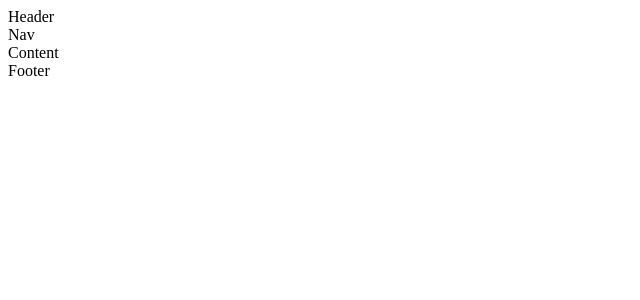
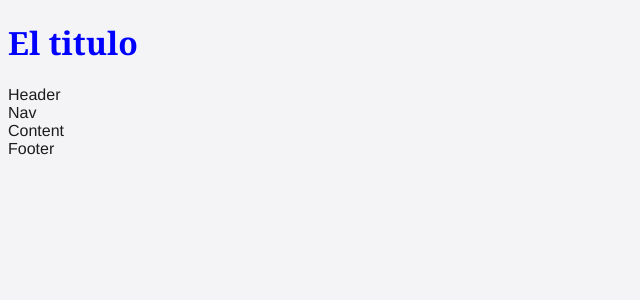
Before and after one commit to KatherinSernaMeza/customer-management-app, a React (Vite) app: page / in a window 1280 px wide. Shown: the top 300 px of the page, without its empty margins (0-640 px from the left). Built offline with nearby package versions, Linux system fonts and the light colour scheme.

Commit message:
sass setup

```diff
--- a/index.html
+++ b/index.html
@@ -4,9 +4,10 @@
     <meta charset="UTF-8" />
     <link rel="icon" type="image/svg+xml" href="/vite.svg" />
     <meta name="viewport" content="width=device-width, initial-scale=1.0" />
-    <title>Vite + React + TS</title>
+    <link rel="stylesheet" href="./src/styles/_main.scss" />
+    <title>Customer Managment</title>
   </head>
-  <body>
+  <body class="grid-container">
     <div id="root"></div>
     <script type="module" src="/src/main.tsx"></script>
   </body>
--- a/package.json
+++ b/package.json
@@ -23,6 +23,7 @@
     "eslint": "^8.38.0",
     "eslint-plugin-react-hooks": "^4.6.0",
     "eslint-plugin-react-refresh": "^0.3.4",
+    "sass": "^1.63.6",
     "typescript": "^5.0.2",
     "vite": "^4.3.9"
   }
--- a/src/components/Content.tsx
+++ b/src/components/Content.tsx
@@ -1,7 +1,7 @@
 import React from "react";
 
 const Content = () => {
-  return <div>Content</div>;
+  return <main>Content</main>;
 };
 
 export default Content;
--- a/src/components/Footer.tsx
+++ b/src/components/Footer.tsx
@@ -1,7 +1,7 @@
 import React from "react";
 
 const Footer = () => {
-  return <div>Footer</div>;
+  return <footer>Footer</footer>;
 };
 
 export default Footer;
--- a/src/components/Header.tsx
+++ b/src/components/Header.tsx
@@ -1,7 +1,7 @@
 import React from "react";
 
 const Header = () => {
-  return <div>Header</div>;
+  return <header>Header</header>;
 };
 
 export default Header;
--- a/src/components/Nav.tsx
+++ b/src/components/Nav.tsx
@@ -1,7 +1,7 @@
 import React from "react";
 
 const Nav = () => {
-  return <div>Nav</div>;
+  return <nav>Nav</nav>;
 };
 
 export default Nav;
--- a/src/main.tsx
+++ b/src/main.tsx
@@ -4,6 +4,7 @@ import App from "./App.tsx";
 
 ReactDOM.createRoot(document.getElementById("root") as HTMLElement).render(
   <React.StrictMode>
+    <h1> El titulo</h1>
     <App />
   </React.StrictMode>
 );
--- a/src/styles/_global.scss
+++ b/src/styles/_global.scss
@@ -0,0 +1,150 @@
+/* http://meyerweb.com/eric/tools/css/reset/
+   v2.0 | 20110126
+   License: none (public domain)
+*/
+*,
+*:before,
+*:after {
+  box-sizing: border-box;
+}
+
+html {
+  height: 100%;
+}
+
+body,
+div,
+span,
+object,
+iframe,
+figure,
+h1,
+h2,
+h3,
+h4,
+h5,
+h6,
+p,
+blockquote,
+pre,
+a,
+code,
+em,
+img,
+small,
+strike,
+strong,
+sub,
+sup,
+tt,
+b,
+u,
+i,
+ol,
+ul,
+li,
+fieldset,
+form,
+label,
+table,
+caption,
+tbody,
+tfoot,
+thead,
+tr,
+th,
+td,
+main,
+canvas,
+embed,
+footer,
+header,
+nav,
+section,
+video {
+  margin: 0;
+  padding: 0;
+  border: 0;
+  font-size: 100%;
+  font: inherit;
+  vertical-align: baseline;
+  text-rendering: optimizeLegibility;
+  -webkit-font-smoothing: antialiased;
+  text-size-adjust: none;
+}
+
+footer,
+header,
+nav,
+section,
+main {
+  display: block;
+}
+
+body {
+  line-height: 1;
+  min-height: 100%;
+}
+
+ol,
+ul {
+  list-style: none;
+}
+
+blockquote,
+q {
+  quotes: none;
+}
+
+blockquote:before,
+blockquote:after,
+q:before,
+q:after {
+  content: "";
+  content: none;
+}
+
+table {
+  border-collapse: collapse;
+  border-spacing: 0;
+}
+
+input {
+  -webkit-appearance: none;
+  border-radius: 0;
+}
+
+.grid-container > * {
+  box-shadow: -1px 1px 7px 0px rgba(0, 0, 0, 0.75);
+  border-radius: 4px;
+}
+
+.header {
+  grid-area: header;
+  background-color: red;
+}
+
+.navbar {
+  grid-area: header;
+  background-color: green;
+}
+
+.main {
+  grid-area: header;
+  background-color: pink;
+}
+
+.footer {
+  grid-area: header;
+  background-color: blue;
+}
+
+.grid-container {
+  display: grid;
+  gap: 10px;
+  grid-template-areas:
+    "header"
+    "navbar"
+    "main"
+    "footer";
+}
--- a/src/styles/main.scss
+++ b/src/styles/_main.scss
@@ -4,3 +4,6 @@
 @import "_variables.scss";
 @import "_mixins.scss";
 @import "_functions.scss";
+
+//2.- TYPOGRAPHY
+@import "_typography.scss";
--- a/src/styles/_typography.scss
+++ b/src/styles/_typography.scss
@@ -0,0 +1,21 @@
+$sans-serif: "Source Sans Pro", Helvetica, Verdana, sans-serif;
+$serif: Merriweather, Georgia, "Times New Roman", serif;
+$mono: "Source Code Pro", Courier, mono;
+
+$light: 300;
+$normal: 400;
+$semibold: 500;
+$bold: 700;
+
+body {
+  font-family: $sans-serif;
+  font-weight: $light;
+  color: map-get($colorText, "primary"); //color variable set elsewhere
+  background: map-get($background, "primary");
+  //-webkit-text-size-adjust: 100%; //fix for iOS
+}
+
+h1 {
+  font-family: $serif;
+  color: blue;
+}
--- a/src/styles/_variables.scss
+++ b/src/styles/_variables.scss
@@ -1,5 +1,24 @@
 // Im gone to define some colors, create variables
 
-/**********************
+/***********************/
 //colors variables
-/**********************
+/***********************/
+
+$background: (
+  "primary": #f4f4f7,
+  "secondary": #ffffff,
+);
+
+$colorComponents: (
+  "primary": #4542d3,
+);
+
+$colorText: (
+  "primary": #1c1c1c,
+  "secondary": #585858,
+  "tertiary": #8f8f8f,
+);
+
+$colorIcons: (
+  "primary": "#1C1C1C",
+);
```
Also changed, not shown: 1 other file (tests, documents, lock files or other folders).
